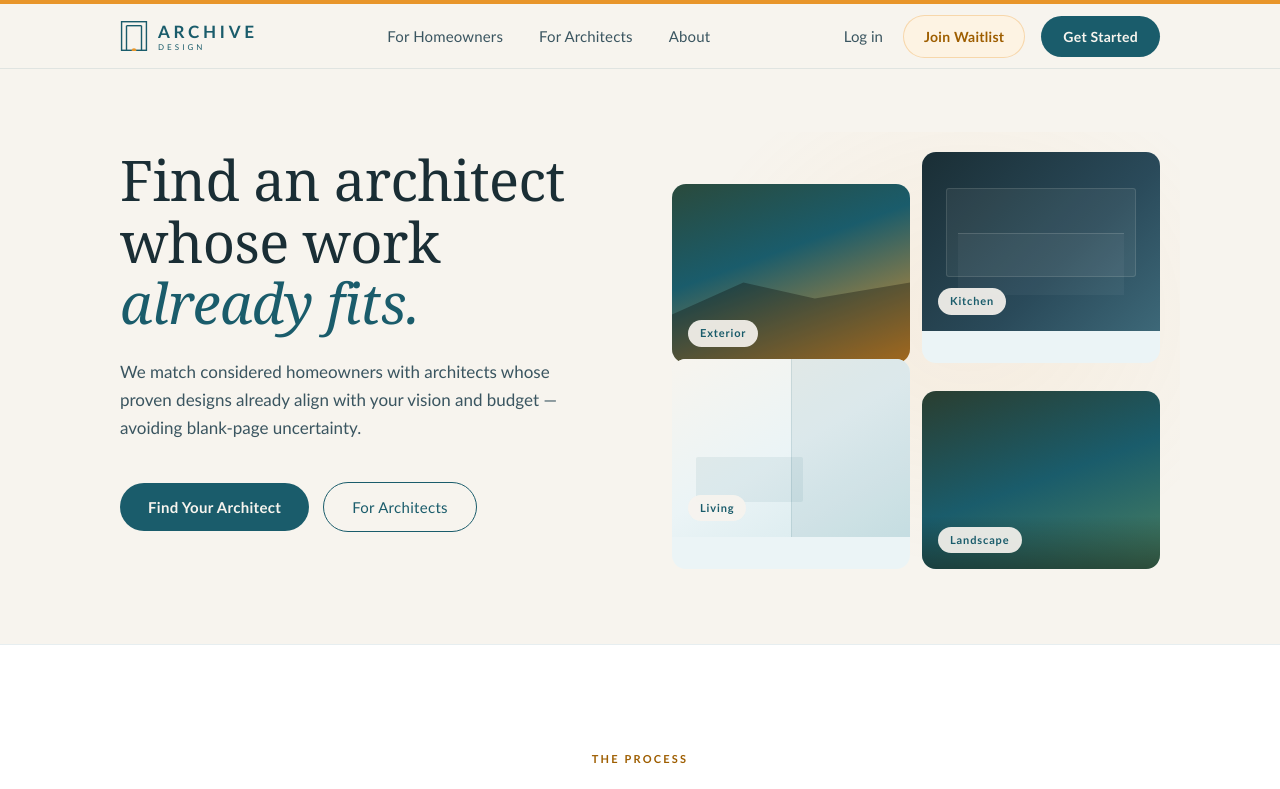
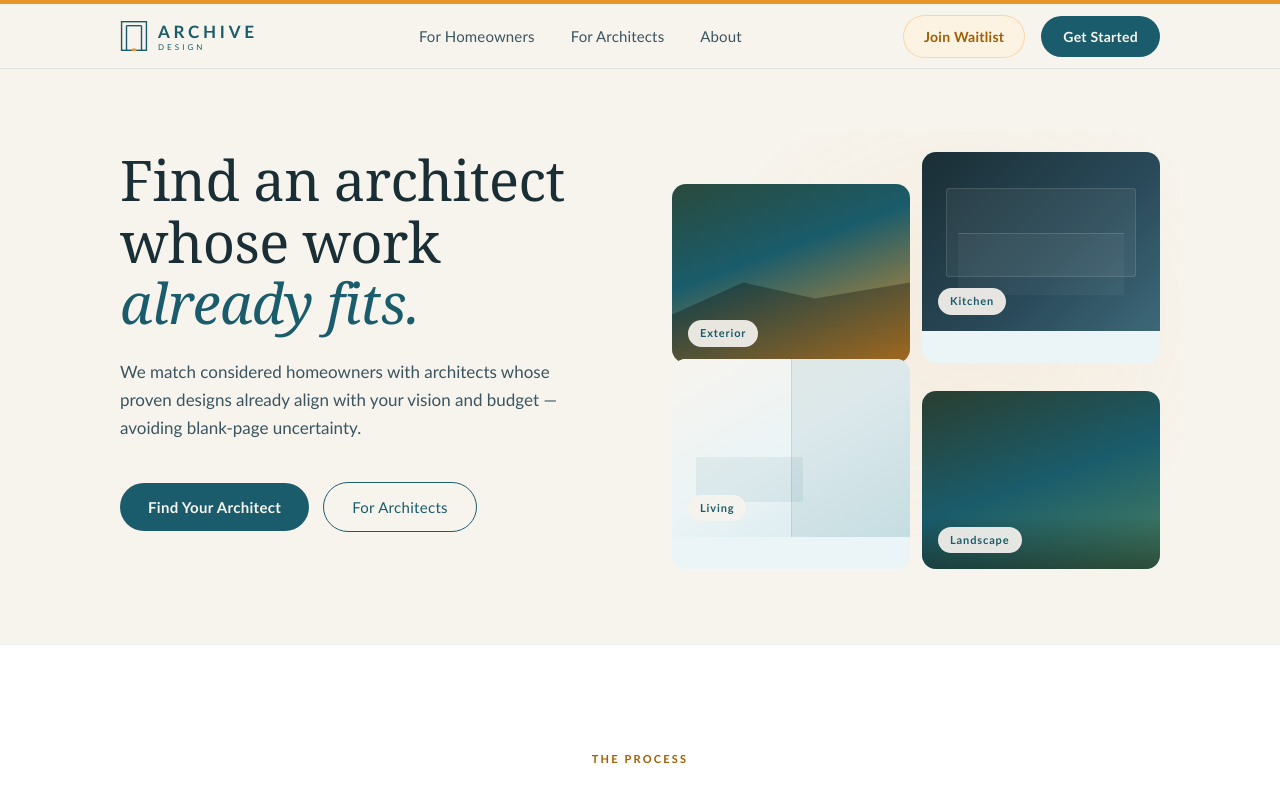
Before and after one commit to jamesjohnharding-oss/archivedesign, a React (Vite) app: page / in a window 1280 px wide. Shown: the top 789 px of the page. Built offline with nearby package versions, Linux system fonts and the light colour scheme.

Commit message:
Remove 'Log in' from header

```diff
--- a/src/App.jsx
+++ b/src/App.jsx
@@ -52,7 +52,6 @@ export default function ArchivedesignLanding() {
           </ul>
 
           <div className="nav-actions">
-            <a href="#" className="btn-ghost">Log in</a>
             <a href="#waitlist" className="btn-waitlist">Join Waitlist</a>
             <a href="#" className="btn-primary">Get Started</a>
           </div>
```
